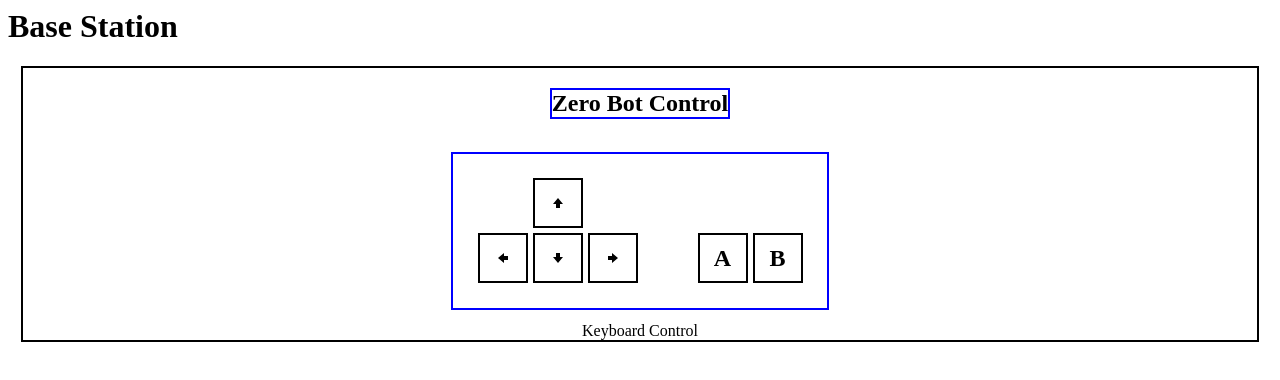
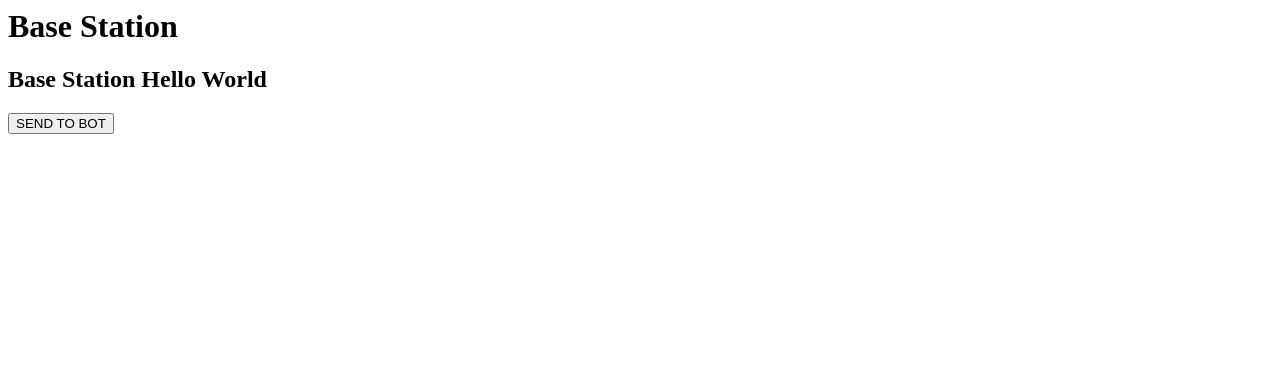
Before and after one commit to intern-jck/base-station, a React app: page / in a window 1280 px wide. Shown: the top 380 px of the page. Built offline with nearby package versions, Linux system fonts and the light colour scheme.

Commit message:
creates base station hello world mvp

```diff
--- a/src/BotControl.jsx
+++ b/src/BotControl.jsx
@@ -1,30 +1,19 @@
 import React, { useState } from 'react';
 import axios from 'axios';
-import { GoArrowUp, GoArrowDown, GoArrowLeft, GoArrowRight } from 'react-icons/go';
-import './styles/BotControl.css';
 
 function BotControl(props) {
 
-  const [keyboardActive, setKeyboardActive] = useState(false);
-  // const [buttonActive, setButtonActive] = useState(false);
-  // const [gamepadActive, setGamepadActive] = useState(false);
-
-  const [currentDirection, setCurrentDirection] = useState('');
-  const [currentSpeed, setCurrentSpeed] = useState(100);
-
-  // const zeroBotUrl = '';
   const roverBotUrl = 'http://192.168.1.110:3000';
 
+  const sendToBot = (event)  => {
+    event.preventDefault();
+    const value = event.target.value;
+    console.log(value);
 
-  const moveBot = (dir, spd)  => {
     axios
-      .put(roverBotUrl + `/bot-move/`,
-        {
-          'dir': dir,
-          'spd': spd,
-        })
+      .get(roverBotUrl + `/bot-test/${value}`)
       .then((response) => {
-        console.log(response.status);
+        console.log(response.status, response.data);
       })
       .catch((error) => {
         console.log(error.message);
@@ -32,73 +21,11 @@ function BotControl(props) {
 
   };
 
-  const activateKeyboard = (event) => {
-    const activate = keyboardActive;
-    event.target.classList.toggle('keyboard-active')
-    setKeyboardActive(!activate);
-  }
-
-  const onKeyPress = (event) => {
-    event.preventDefault();
-    // const target = event.target;
-    const keyCode = event.keyCode;
-    const keyChar =  String.fromCharCode(keyCode);
-    console.log('KEYBOARD', keyChar, keyCode);
-
-    switch (keyChar) {
-      case 'W':
-        setCurrentDirection(keyChar);
-        moveBot(keyChar, currentSpeed);
-        break;
-      case 'S':
-        setCurrentDirection(keyChar);
-        moveBot(keyChar, currentSpeed);
-        break;
-      case 'A':
-        setCurrentDirection(keyChar);
-        moveBot(keyChar, currentSpeed);
-        break;
-      case 'D':
-        setCurrentDirection(keyChar);
-        moveBot(keyChar, currentSpeed);
-        break;
-      case 'E':
-        // setCurrentDirection(keyChar);
-        let spd = currentSpeed + 10;
-        if (spd > 250) { spd = 255; }
-        setCurrentSpeed(spd);
-        moveBot(currentDirection, spd);
-        break;
-      case 'Q':
-        setCurrentDirection(keyChar);
-        setCurrentSpeed(100);
-        moveBot(keyChar, 0);
-        break;
-    }
-
-  };
 
   return (
     <div className="bot-control-panel">
-      <h2 className="control-header">Zero Bot Control</h2>
-
-      <div className="direction-control">
-        <div className="dir-btn dir-left"><GoArrowLeft /></div>
-        <div className="dir-btn dir-up"><GoArrowUp /></div>
-        <div className="dir-btn dir-down"><GoArrowDown /></div>
-        <div className="dir-btn dir-right"><GoArrowRight /></div>
-        <div className="dir-btn dir-a"><h2>A</h2></div>
-        <div className="dir-btn dir-b"><h2>B</h2></div>
-      </div>
-
-      <div
-        className="keyboard-control"
-        onClick={activateKeyboard}
-        onKeyDown={onKeyPress}
-        tabIndex="0">
-          Keyboard Control
-      </div>
-
+      <h2 className="control-header">Base Station Hello World</h2>
+      <button value="1" onClick={sendToBot}>SEND TO BOT</button>
     </div>
   );
 
--- a/src/styles/App.css
+++ /dev/null
@@ -1,3 +0,0 @@
-.control-div {
-  border: 2px solid black;
-}
--- a/src/styles/BotControl.css
+++ /dev/null
@@ -1,80 +0,0 @@
-.bot-control-panel {
-  border: 2px solid black;
-  margin: 1%;
-  display: flex;
-  flex-direction: column;
-  align-items: center;
-}
-
-.control-header {
-  border: 2px solid blue;
-  width: fit-content;
-  text-align: center;
-}
-
-.direction-control {
-  border: 2px solid blue;
-  margin: 1%;
-  padding:2%;
-  width: fit-content;
-  display: grid;
-  gap: 5px 5px;
-  grid-template-columns: repeat(6, 50px);
-  grid-template-rows: repeat(2, 50px);
-
-}
-
-.btn-active {
-  border: 2px solid green;
-}
-
-.dir-btn {
-  border: 2px solid black;
-  display: flex;
-  align-items: center;
-  justify-content: center;
-}
-
-.dir-btn:hover {
-  border: 2px solid green;
-}
-
-.dir-left {
-  grid-column: 1;
-  grid-row: 2;
-}
-
-.dir-up {
-  grid-column: 2;
-  grid-row: 1;
-}
-
-.dir-down {
-  grid-column: 2;
-  grid-row: 2;
-
-}
-
-.dir-right {
-  grid-column: 3;
-  grid-row: 2;
-}
-
-.dir-a {
-  grid-column: 5;
-  grid-row: 2;
-}
-
-.dir-b {
-  grid-column: 6;
-  grid-row: 2;
-}
-
-
-
-
-
-/* Keyboard */
-.keyboard-active {
-  border: 2px solid green;
-}
```
